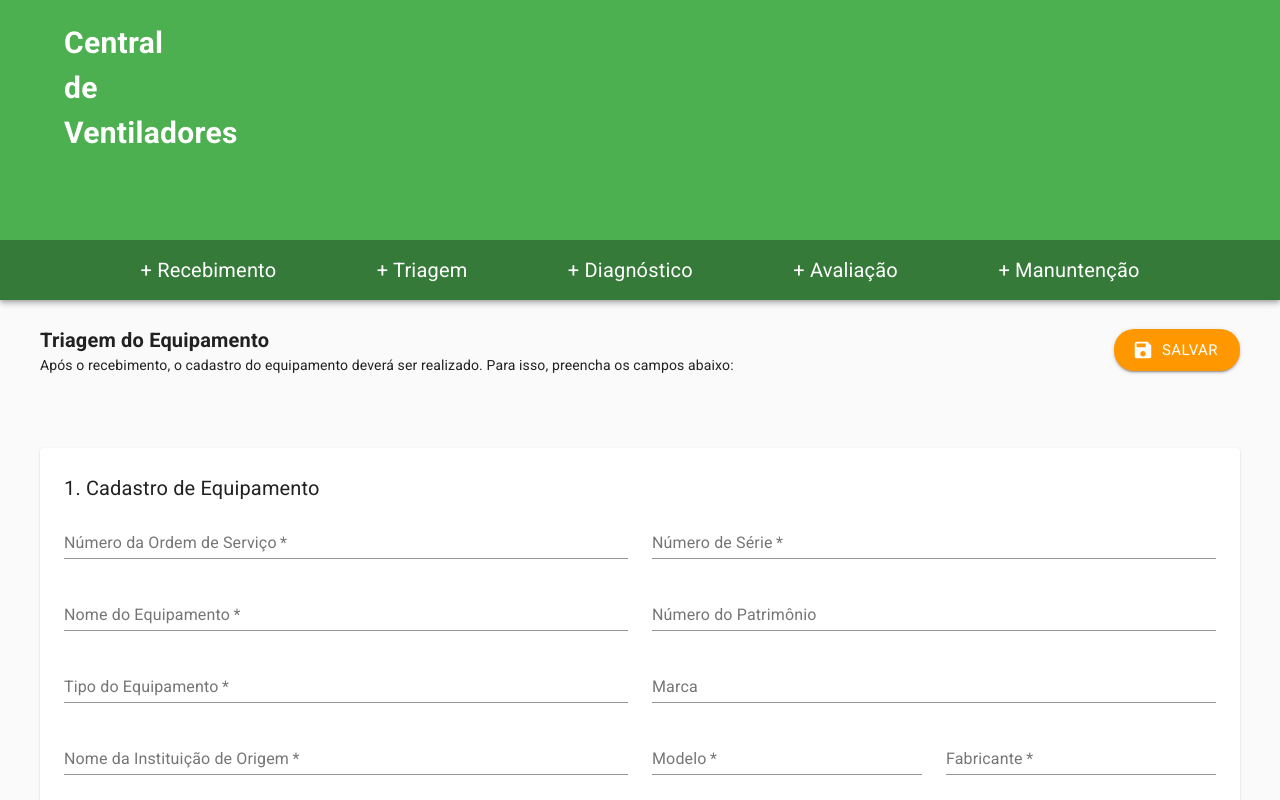
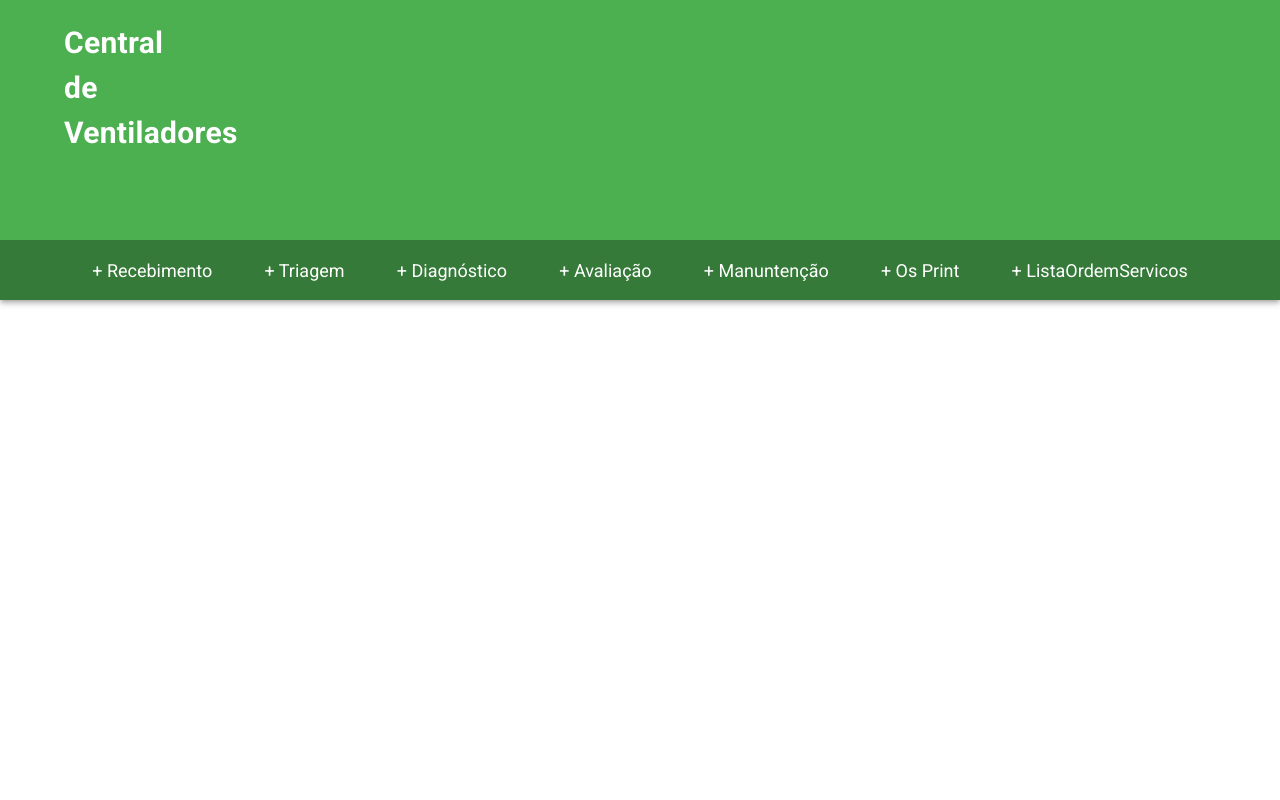
Before and after one commit to FeliciLab/gestao-ventiladores-front, a React (Create React App) app: page /Form in a window 1280 px wide. Shown: the top 800 px of the page. Built offline with nearby package versions, Linux system fonts and the light colour scheme.

Commit message:
Header com as rotas iniciais e efeito hover

```diff
--- a/src/App.js
+++ b/src/App.js
@@ -1,13 +1,16 @@
 import React from "react";
 import "./global.css";
 import Routes from "./router";
+import {BrowserRouter} from "react-router-dom";
 import Layout from "./pages/_layout/Layout";
 function App() {
   return (
     <>
-      <Layout>
-        <Routes />
-      </Layout>
+      <BrowserRouter>
+        <Layout>
+          <Routes />
+        </Layout>
+      </BrowserRouter>
     </>
   );
 }
--- a/src/pages/Form/Formulario.js
+++ b/src/pages/Form/Formulario.js
@@ -36,7 +36,6 @@ export default function Formulario() {
           <div style={{alignSelf: "center"}}>
             <Button
               variant="contained"
-              size="large"
               style={{
                 backgroundColor: "#ff9800",
                 borderRadius: 20,
--- a/src/pages/_layout/Header.js
+++ b/src/pages/_layout/Header.js
@@ -3,6 +3,8 @@ import Toolbar from "@material-ui/core/Toolbar";
 import Typography from "@material-ui/core/Typography";
 import AppBar from "@material-ui/core/AppBar";
 import {makeStyles} from "@material-ui/core/styles";
+import Button from "@material-ui/core/Button";
+import {Link} from "react-router-dom";
 
 export default function Header() {
   const classes = useStyles();
@@ -26,25 +28,32 @@ export default function Header() {
         </Toolbar>
         <div className={classes.appBarFooter}>
           <div className={classes.divTextFooter}>
-            <Typography className={classes.textFooter} noWrap>
+            <Link to="/" className={classes.link}>
               + Recebimento
-            </Typography>
+            </Link>
 
-            <Typography className={classes.textFooter} noWrap>
+            <Link className={classes.link} noWrap>
               + Triagem
-            </Typography>
+            </Link>
 
-            <Typography className={classes.textFooter} noWrap>
+            <Link className={classes.link} noWrap>
               + Diagnóstico
-            </Typography>
+            </Link>
 
-            <Typography className={classes.textFooter} noWrap>
+            <Link className={classes.link} noWrap>
               + Avaliação
-            </Typography>
+            </Link>
 
-            <Typography className={classes.textFooter} noWrap>
+            <Link className={classes.link} noWrap>
               + Manuntenção
-            </Typography>
+            </Link>
+
+            <Link to="/osprint" className={classes.link} noWrap>
+              + Os Print
+            </Link>
+            <Link to="/osprinter" className={classes.link} noWrap>
+              + ListaOrdemServicos
+            </Link>
           </div>
         </div>
       </AppBar>
@@ -99,10 +108,24 @@ const useStyles = makeStyles((theme) => ({
   textFooter: {
     fontSize: 20,
     alignSelf: "center",
+    color: "#fff",
   },
   text: {
     fontSize: 30,
     color: "#fff",
     fontWeight: "bold",
   },
+  link: {
+    fontSize: 18,
+    alignSelf: "center",
+    color: "#fff",
+    textDecoration: "none",
+
+    "&:hover": {
+      backgroundColor: "#2f6d32",
+      alignSelf: "center",
+      height: 60,
+      fontSize: 20,
+    },
+  },
 }));
--- a/src/router.js
+++ b/src/router.js
@@ -1,5 +1,5 @@
 import React from "react";
-import {BrowserRouter, Route, Switch, Redirect} from "react-router-dom";
+import {Route, Switch, Redirect} from "react-router-dom";
 
 import Profile from "./pages/Profile";
 import ListaOrdemServicos from "./pages/ListaOrdemServicos";
@@ -22,16 +22,13 @@ const PrivateRoute = ({component: Component, ...rest}) => (
 );
 
 const Routes = () => (
-  <BrowserRouter>
-    <Switch>
-      {/*<Route path="/" exact component={Logon} />*/}
-      <Route path="/" exact component={ListaOrdemServicos} />
-      <Route path="/osprinter" component={ListaOrdemServicos} />
-      <Route path="/osprint" component={OsPrint} />
-      <PrivateRoute path="/profile" component={Profile} />
-      <PrivateRoute path="/Form" component={Form} />
-    </Switch>
-  </BrowserRouter>
+  <Switch>
+    <Route path="/" exact component={Form} />
+    <Route path="/osprinter" component={ListaOrdemServicos} />
+    <Route path="/osprint" component={OsPrint} />
+    <PrivateRoute path="/profile" component={Profile} />
+    {/* <PrivateRoute path="/Form" component={Form} /> */}
+  </Switch>
 );
 
 export default Routes;
```
